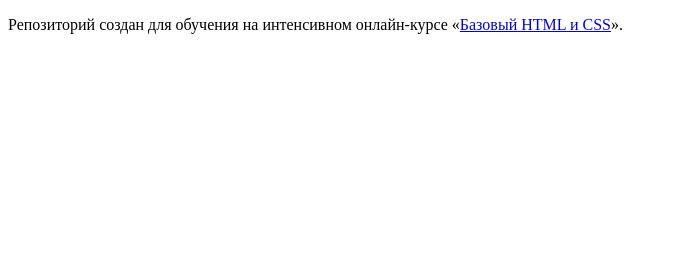
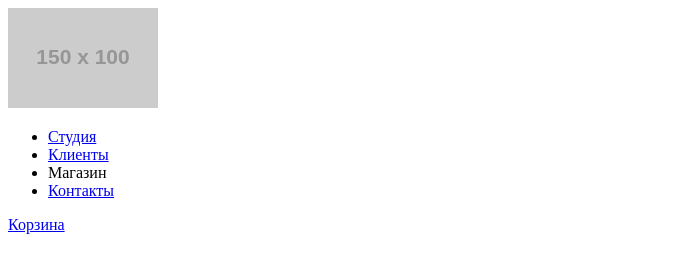
Before and after one commit to mchsherbakov/348269-nerds, a plain HTML site: page index.html in a window 1280 px wide. Shown: the whole page, without its empty margins (0-673 px from the left). Drawn offline with Linux system fonts and the light colour scheme; placeholder pictures from the web are drawn by us.

Commit message:
<header>
Начал разметку index.html  сделал <header>

```diff
--- a/index.html
+++ b/index.html
@@ -5,8 +5,36 @@
     <title>HTML Academy: Нёрдс</title>
   </head>
   <body>
+    <header class="main-header">
+      <div class="container">
+        <div class="logo">
+        <img src="http://placehold.it/150x100">
+        </div>
+        <nav class="main-navigation">
+          <ul>
+            <li>
+              <a href="#">Студия</a>
+            </li>
+            <li>
+              <a href="#">Клиенты</a>
+            </li>
+            <li>
+              <a hrey="#">Магазин</a>
+            </li>
+            <li>
+              <a href="#">Контакты</a>
+        </nav>
+      <div class="basket">
+        <a hrey="basket" href="#">Корзина</a>
+      </div>
+      </div>
 
-    <p>Репозиторий создан для обучения на интенсивном онлайн‑курсе «<a href="https://htmlacademy.ru/intensive/htmlcss">Базовый HTML и CSS</a>».</p>
+    </header>
+    <main>
+
+    </main>
+    <footer>
+    </footer>
 
   </body>
 </html>
```
